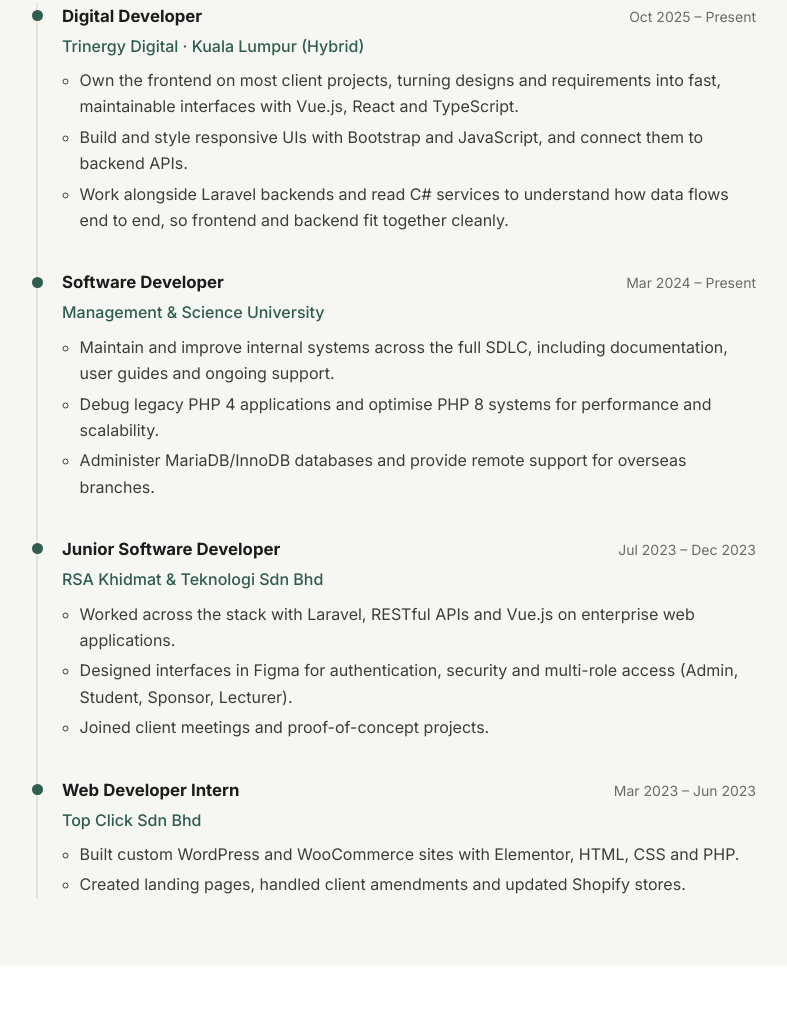
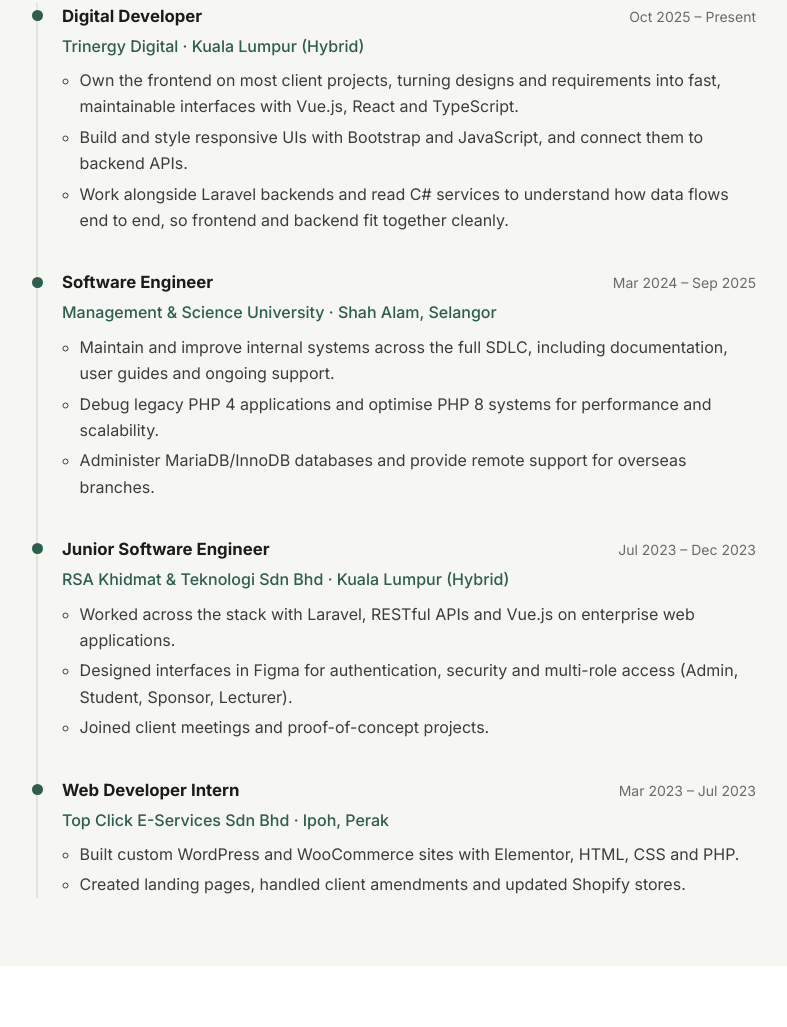
Before and after one commit to Lanza00/portfolio, a plain HTML site: page index.html in a window 1280 px wide. Shown: the part 1282-2309 px from the top of the page, without its empty margins (244-1031 px from the left). Drawn offline with Linux system fonts and the light colour scheme; no server answers.

Commit message:
update date msu exp

```diff
--- a/index.html
+++ b/index.html
@@ -69,8 +69,8 @@
             </ul>
           </li>
           <li>
-            <div class="tl-head"><h3>Software Developer</h3><span class="date">Mar 2024 &ndash; Present</span></div>
-            <p class="org">Management &amp; Science University</p>
+            <div class="tl-head"><h3>Software Engineer</h3><span class="date">Mar 2024 &ndash; Sep 2025</span></div>
+            <p class="org">Management &amp; Science University &middot; Shah Alam, Selangor</p>
             <ul>
               <li>Maintain and improve internal systems across the full SDLC, including documentation, user guides and ongoing support.</li>
               <li>Debug legacy PHP 4 applications and optimise PHP 8 systems for performance and scalability.</li>
@@ -78,8 +78,8 @@
             </ul>
           </li>
           <li>
-            <div class="tl-head"><h3>Junior Software Developer</h3><span class="date">Jul 2023 &ndash; Dec 2023</span></div>
-            <p class="org">RSA Khidmat &amp; Teknologi Sdn Bhd</p>
+            <div class="tl-head"><h3>Junior Software Engineer</h3><span class="date">Jul 2023 &ndash; Dec 2023</span></div>
+            <p class="org">RSA Khidmat &amp; Teknologi Sdn Bhd &middot; Kuala Lumpur (Hybrid)</p>
             <ul>
               <li>Worked across the stack with Laravel, RESTful APIs and Vue.js on enterprise web applications.</li>
               <li>Designed interfaces in Figma for authentication, security and multi-role access (Admin, Student, Sponsor, Lecturer).</li>
@@ -87,8 +87,8 @@
             </ul>
           </li>
           <li>
-            <div class="tl-head"><h3>Web Developer Intern</h3><span class="date">Mar 2023 &ndash; Jun 2023</span></div>
-            <p class="org">Top Click Sdn Bhd</p>
+            <div class="tl-head"><h3>Web Developer Intern</h3><span class="date">Mar 2023 &ndash; Jul 2023</span></div>
+            <p class="org">Top Click E-Services Sdn Bhd &middot; Ipoh, Perak</p>
             <ul>
               <li>Built custom WordPress and WooCommerce sites with Elementor, HTML, CSS and PHP.</li>
               <li>Created landing pages, handled client amendments and updated Shopify stores.</li>
```
